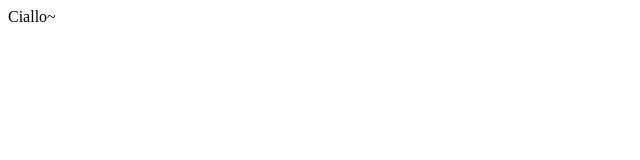
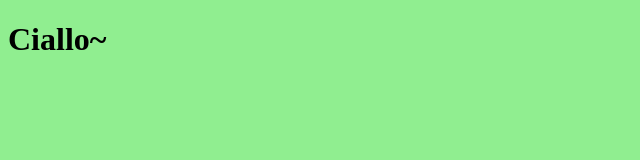
Before and after one commit to iKalous/github_study-remote, a plain HTML site: page index.html in a window 1280 px wide. Shown: the whole page, without its empty margins (0-640 px from the left). Drawn offline with Linux system fonts and the light colour scheme.

Commit message:
Create git.css ; Modified index.html

```diff
--- /dev/null
+++ b/git.css
@@ -0,0 +1,4 @@
+body
+{
+    background-color: lightgreen;
+}
--- a/index.html
+++ b/index.html
@@ -4,9 +4,11 @@
         <meta charset="UTF-8">
         <meta http-equiv="X-UA-Compatible" content="IE=edge">
         <meta name="viewport" content="width=device-width, initial-scale=1.0">
+        <link rel="stylesheet" type="text/css" href="git.css">
+
         <title>Ciallo~</title>
     </head>
 <body>
-    Ciallo~
+    <h1>Ciallo~<h1>
 </body>
 </html>
```
